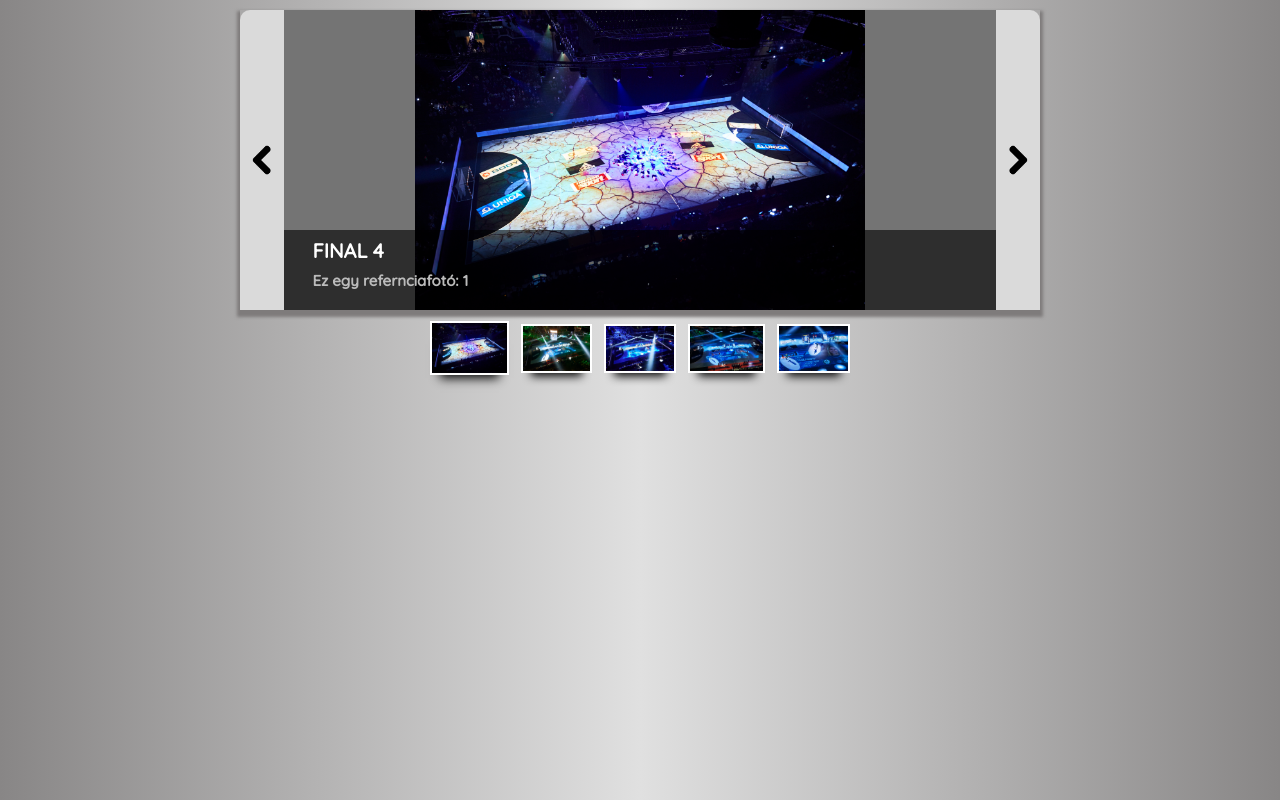
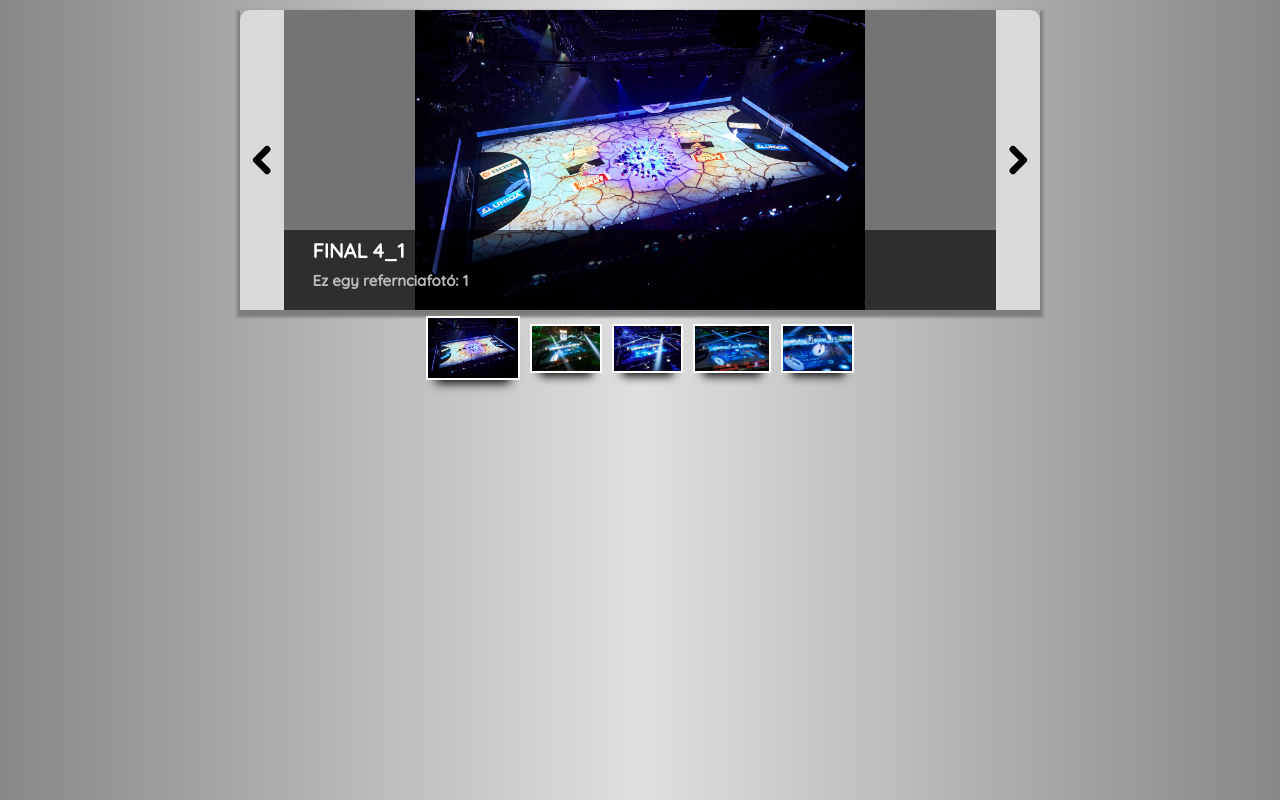
Before and after one commit to MrNagyZ/mrnagyz.github.io, a plain HTML site: page index.html in a window 1280 px wide. Both pictures are taken after a click on the picture 469 px from the left and 348 px from the top of the page. Drawn offline with nearby package versions, Linux system fonts and the light colour scheme.

Commit message:
Update_0508_1

```diff
--- a/index.html
+++ b/index.html
@@ -23,11 +23,11 @@
     </div>
 
     <div id="thumb">
-        <div><img class="kiskep" id="0"></div>
-        <div><img class="kiskep" id="1"></div>
-        <div><img class="kiskep" id="2"></div>
-        <div><img class="kiskep" id="3"></div>
-        <div><img class="kiskep" id="4"></div>
+        <div class="kisbox"><p class="hide" id="h0"></p><img class="kiskep" id="0"></div>
+        <div class="kisbox"><p class="hide" id="h1"></p><img class="kiskep" id="1"></div>
+        <div class="kisbox"><p class="hide" id="h2"></p><img class="kiskep" id="2"></div>
+        <div class="kisbox"><p class="hide" id="h3"></p><img class="kiskep" id="3"></div>
+        <div class="kisbox"><p class="hide" id="h4"></p><img class="kiskep" id="4"></div>
     </div>
 
 
--- a/scripts.js
+++ b/scripts.js
@@ -1,27 +1,27 @@
 let photodata = [
   {
     photo: './img/1.jpg',
-    title: 'FINAL 4',
+    title: 'FINAL 4_1',
     leiras: 'Ez egy refernciafotó: 1'
   },
   {
     photo: './img/2.jpg',
-    title: 'FINAL 4',
+    title: 'FINAL 4_2',
     leiras: 'Ez egy refernciafotó: 2'
   },
   {
     photo: './img/3.jpg',
-    title: 'FINAL 4',
+    title: 'FINAL 4_3',
     leiras: 'Ez egy refernciafotó: 3'
   },
   {
     photo: './img/4.jpg',
-  title: 'FINAL 4',
+    title: 'FINAL 4_4',
     leiras: 'Ez egy refernciafotó: 4'
   },
   {
     photo: './img/5.jpg',
-  title: 'FINAL 4',
+    title: 'FINAL 4_5',
     leiras: 'Ez egy refernciafotó: 5'
 }];
 let kepekSzama = 5;
@@ -31,7 +31,7 @@ let kiskepID = [
 ]
 
 for (let i = 0; i < kepekSzama; i++){
-  $(kiskepID[i]).attr('src', photodata[i].photo);
+  $('#' + i).attr('src', photodata[i].photo);
 }
 
 let loadPhoto = (ID) => {
@@ -39,13 +39,14 @@ let loadPhoto = (ID) => {
   $('#cim').text(photodata[ID].title);
   $('#leiras').text(photodata[ID].leiras);
   for (let i = 0; i < kepekSzama; i++) {
-    $(kiskepID[i]).css({
+    $('#' + i).css({
      "max-width":"80px" , "max-height" : "45px"
     });
   }
 
-$(kiskepID[ID]).css({
-  "max-width":"90px" , "max-height" : "50px"});
+  $('#' + ID).css({
+    "max-width":"100px" , "max-height" : "60px"
+  });
 }
 
 loadPhoto(ID);
@@ -55,9 +56,9 @@ $(kiskepID[ID]).css({
   if (ID === kepekSzama) {
     ID = 0;
   }
+  loadPhoto(ID);
+});
 
-    loadPhoto(ID);
-  })
 $('#bal').click(() => {
   ID--;
   if (ID === -1) {
@@ -66,8 +67,24 @@ $(kiskepID[ID]).css({
   loadPhoto(ID);
 })
 
-//  $('.kiskep').hover(function(){
-//    $(this).css({
-//     "max-width":"90px" , "max-height":"50px"
-//     });
-//  })
+$('.kiskep').mouseenter(function(){
+  $(this).css({
+   "box-shadow":"0 0 2px 1px rgba(0, 140, 186, 0.5)"
+  });
+  $('#h'+$(this).attr("id")).text(photodata[$(this).attr("id")].title)
+  $('#h'+$(this).attr("id")).css({
+    "display":"block"
+  });
+})
+$('.kiskep').mouseleave(function() {
+  $( this ).css({
+    "box-shadow":"0px 13px 10px -10px"
+  });
+  $('#h'+$(this).attr("id")).css({
+    "display":"none"
+  })
+});
+$(".kiskep").click(function (e) {
+    loadPhoto(e.target.id);
+    ID = $(this).attr("id");
+});
--- a/style.css
+++ b/style.css
@@ -70,6 +70,7 @@ body{
     justify-content: center;
     align-items: center;
     flex-wrap: nowrap;
+    text-align: center;
 }
 #nagykep{
     max-width: 100%;
@@ -101,8 +102,24 @@ p{
     max-width: 80px;
     max-height: 45px;
     background-color: white;
-    margin: 0px 6px;
+    margin: 5px;
     box-shadow: 0px 13px 10px -10px;
     transition: 0.3s;
     border: white 2px solid;
 }
+.hide{
+    color: white;
+    padding: 10px 5px;
+    background-color: rgba(0,0,0,0.6);
+    position: absolute;
+    font-size: 10px;
+    text-align: center;
+    width: 100%;
+    margin: 0px;
+    top: -40px;
+    display: none;
+    transition: 1s;
+}
+.kisbox{
+    position: relative;
+}
```
Lines whose indentation alone changed are shown as unchanged.
